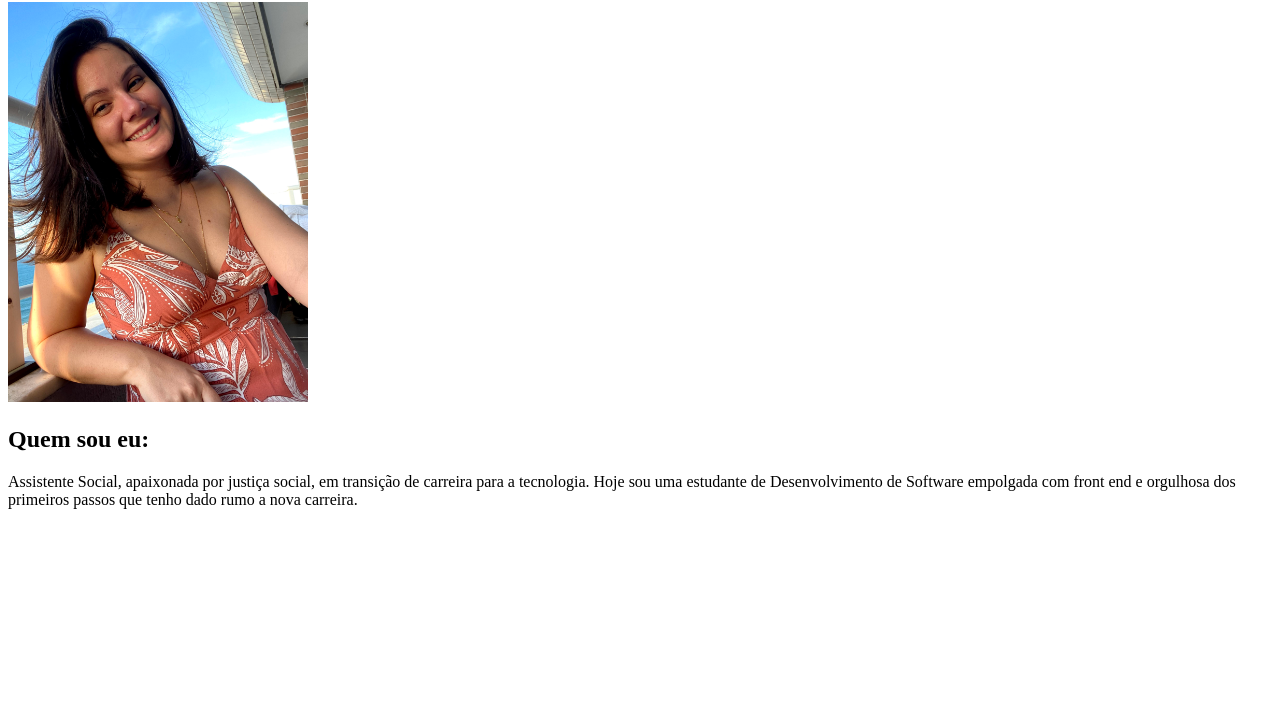
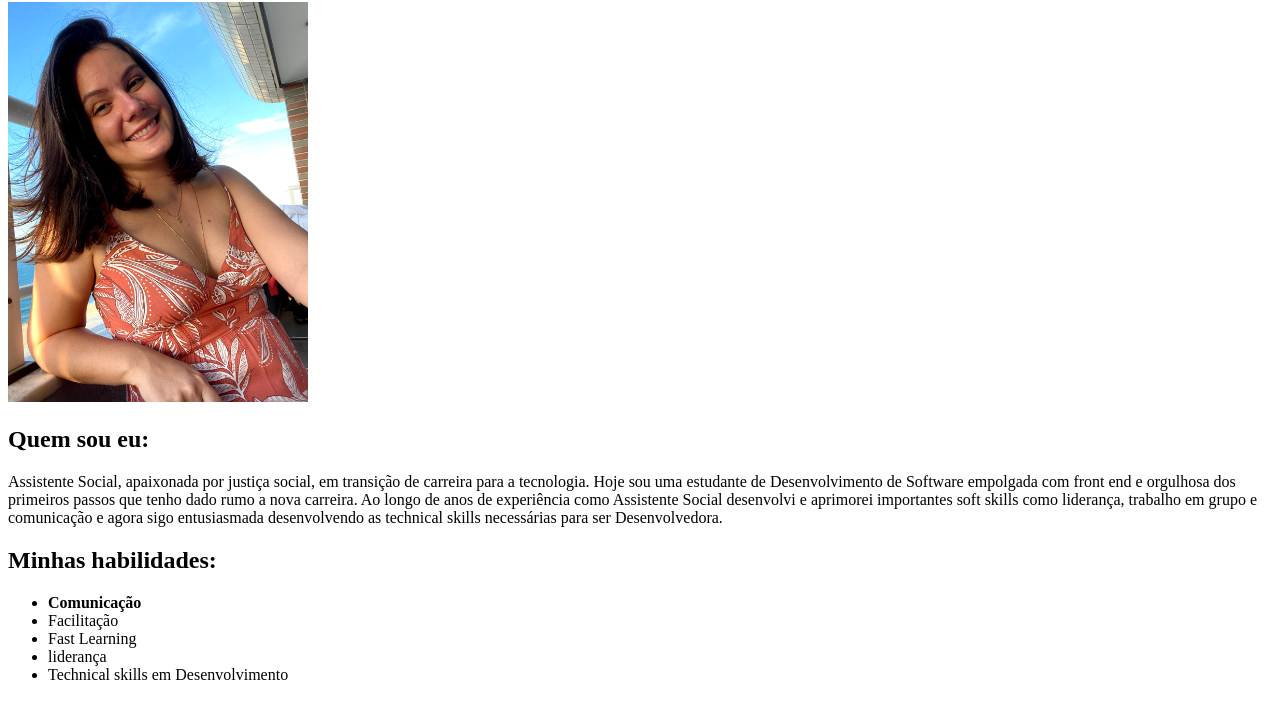
Before and after one commit to vanessamrios/vanessamrios.github.io, a plain HTML site: page index.html in a window 1280 px wide. Shown: the part 78-796 px from the top of the page. Drawn offline with Linux system fonts and the light colour scheme.

Commit message:
completa seção quem sou eu e adiciona lista minhas habilidades

```diff
--- a/index.html
+++ b/index.html
@@ -8,7 +8,15 @@
     <h1>Vanessa Mendes Rios</h1>
     <img src="images/IMG_0568.jpg" width="300px" alt="Vanessa em abril de 2021">
     <h2>Quem sou eu:</h2>
-    <p>Assistente Social, apaixonada por justiça social, em transição de carreira para a tecnologia. Hoje sou uma estudante de Desenvolvimento de Software empolgada com front end e orgulhosa dos primeiros passos que tenho dado rumo a nova carreira.
+    <p>Assistente Social, apaixonada por justiça social, em transição de carreira para a tecnologia. Hoje sou uma estudante de Desenvolvimento de Software empolgada com front end e orgulhosa dos primeiros passos que tenho dado rumo a nova carreira. Ao longo de anos de experiência como Assistente Social desenvolvi e aprimorei importantes soft skills como liderança, trabalho em grupo e comunicação e agora sigo entusiasmada desenvolvendo as technical skills necessárias para ser Desenvolvedora.
+    </p>
+<h2>Minhas habilidades:</h2>
+<ul>
+<li><strong>Comunicação</strong></li>
+<li>Facilitação</li>
+<li>Fast Learning</li>
+<li>liderança</li>
+<li>Technical skills em Desenvolvimento</li>
 
 </body>
 </html>
```
